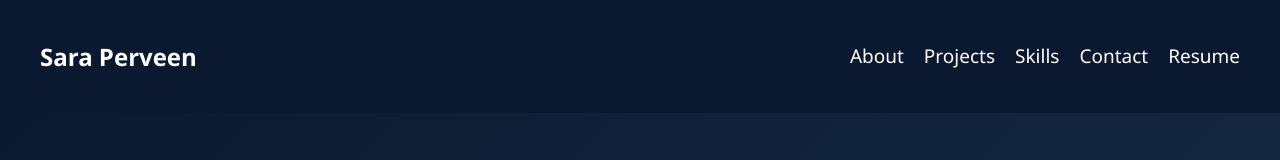
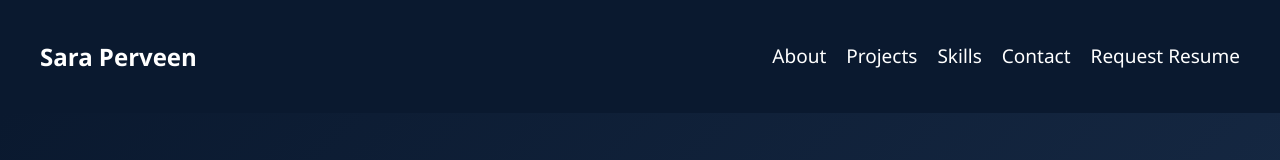
Before and after one commit to Perveen-sara/Portfolio, a website: page views/index.html in a window 1280 px wide. Shown: the top 160 px of the page. Drawn offline with Linux system fonts and the light colour scheme.

Commit message:
Update index.html

```diff
--- a/views/index.html
+++ b/views/index.html
@@ -18,7 +18,7 @@
         <li><a href="#projects">Projects</a></li>
         <li><a href="#skills">Skills</a></li>
         <li><a href="#contact">Contact</a></li>
-        <li><a href="/static/Resume.pdf" target="_blank">Resume</a></li>
+        <li><a href="/static/Resume.pdf" target="_blank">Request Resume</a></li>
       </ul>
     </nav>
   </header>
```
